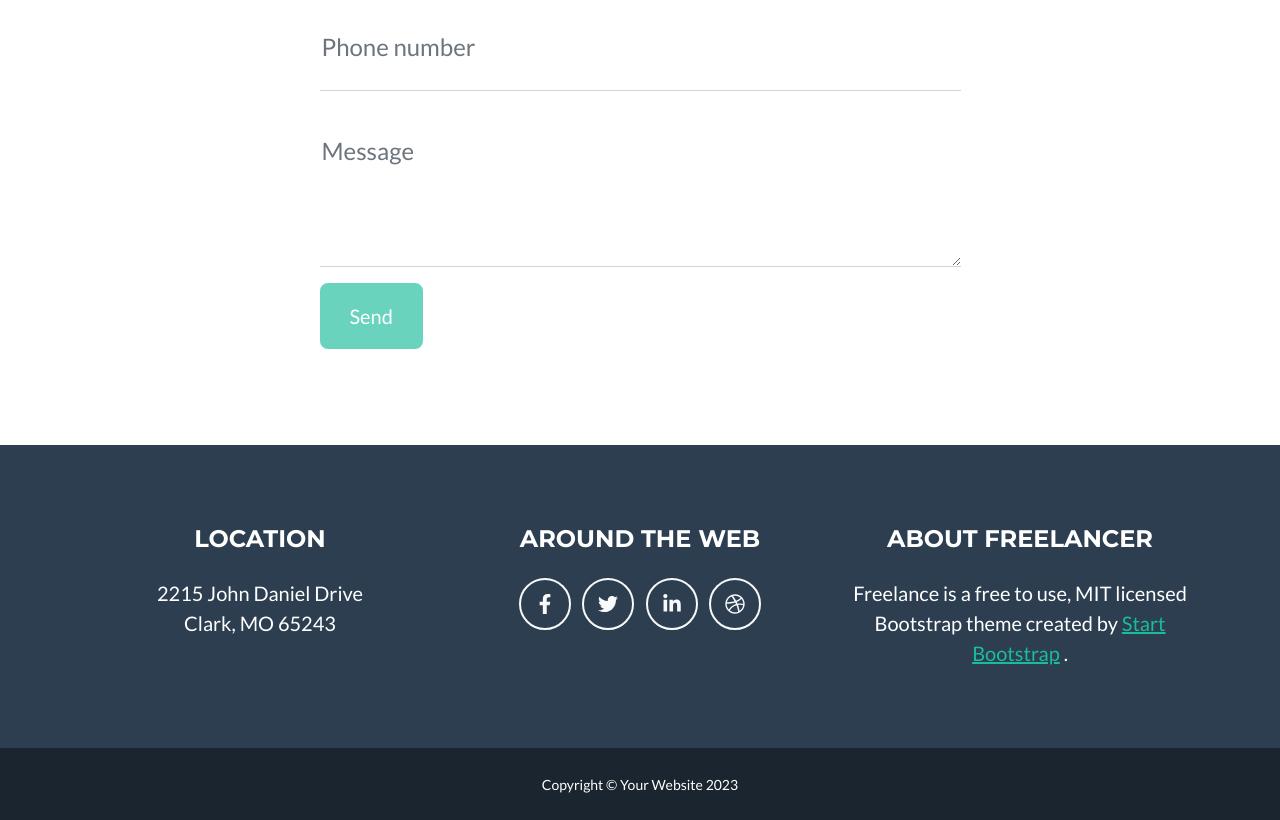
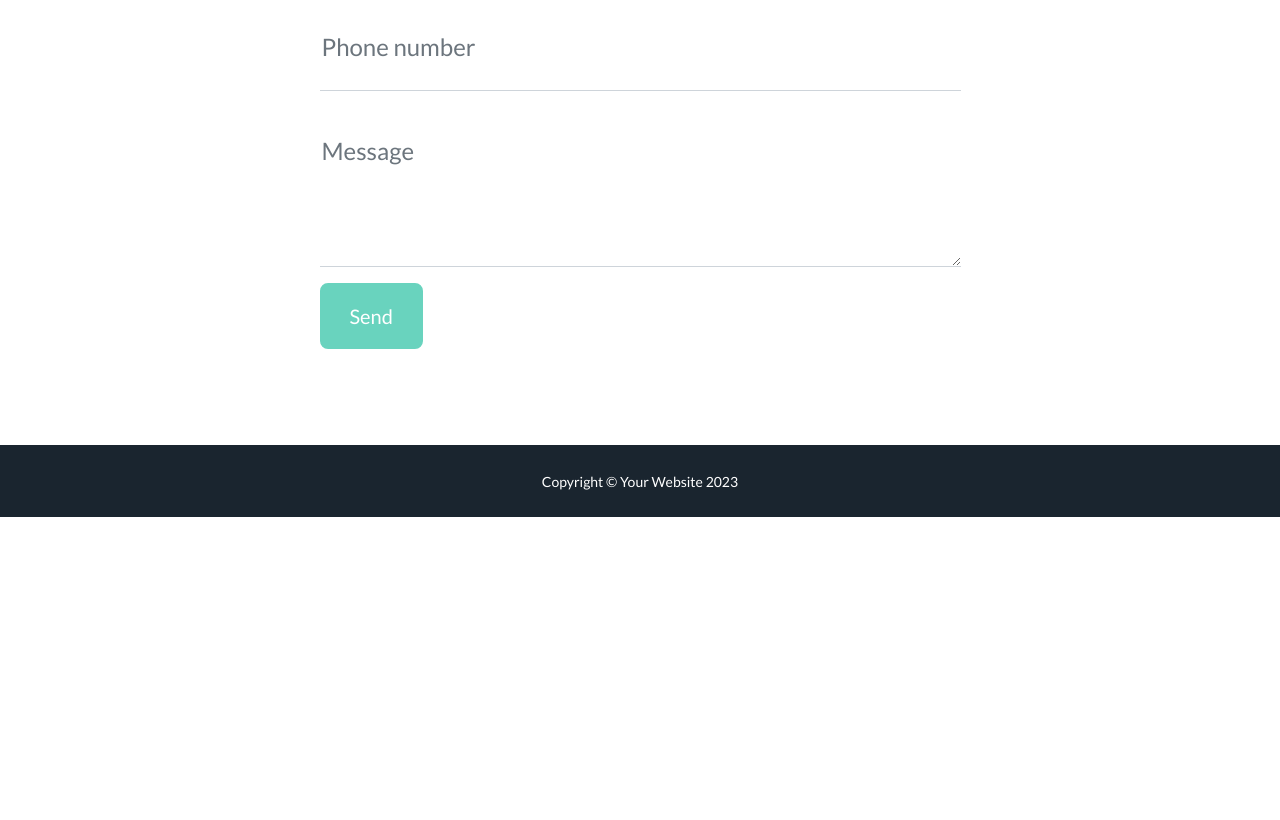
Before and after one commit to lookingglass123/lookingglass123.github.io, a plain HTML site: page index.html in a window 1280 px wide. Shown: the part 2373-3193 px from the top of the page. After the commit the page ends 2890 px from the top, so only its background shows below. Drawn offline with nearby package versions, Linux system fonts and the light colour scheme.

Commit message:
removed footer

```diff
--- a/index.html
+++ b/index.html
@@ -216,38 +216,7 @@
             </div>
         </section>
         <!-- Footer-->
-        <footer class="footer text-center">
-            <div class="container">
-                <div class="row">
-                    <!-- Footer Location-->
-                    <div class="col-lg-4 mb-5 mb-lg-0">
-                        <h4 class="text-uppercase mb-4">Location</h4>
-                        <p class="lead mb-0">
-                            2215 John Daniel Drive
-                            <br />
-                            Clark, MO 65243
-                        </p>
-                    </div>
-                    <!-- Footer Social Icons-->
-                    <div class="col-lg-4 mb-5 mb-lg-0">
-                        <h4 class="text-uppercase mb-4">Around the Web</h4>
-                        <a class="btn btn-outline-light btn-social mx-1" href="#!"><i class="fab fa-fw fa-facebook-f"></i></a>
-                        <a class="btn btn-outline-light btn-social mx-1" href="#!"><i class="fab fa-fw fa-twitter"></i></a>
-                        <a class="btn btn-outline-light btn-social mx-1" href="#!"><i class="fab fa-fw fa-linkedin-in"></i></a>
-                        <a class="btn btn-outline-light btn-social mx-1" href="#!"><i class="fab fa-fw fa-dribbble"></i></a>
-                    </div>
-                    <!-- Footer About Text-->
-                    <div class="col-lg-4">
-                        <h4 class="text-uppercase mb-4">About Freelancer</h4>
-                        <p class="lead mb-0">
-                            Freelance is a free to use, MIT licensed Bootstrap theme created by
-                            <a href="http://startbootstrap.com">Start Bootstrap</a>
-                            .
-                        </p>
-                    </div>
-                </div>
-            </div>
-        </footer>
+
         <!-- Copyright Section-->
         <div class="copyright py-4 text-center text-white">
             <div class="container"><small>Copyright &copy; Your Website 2023</small></div>
```
